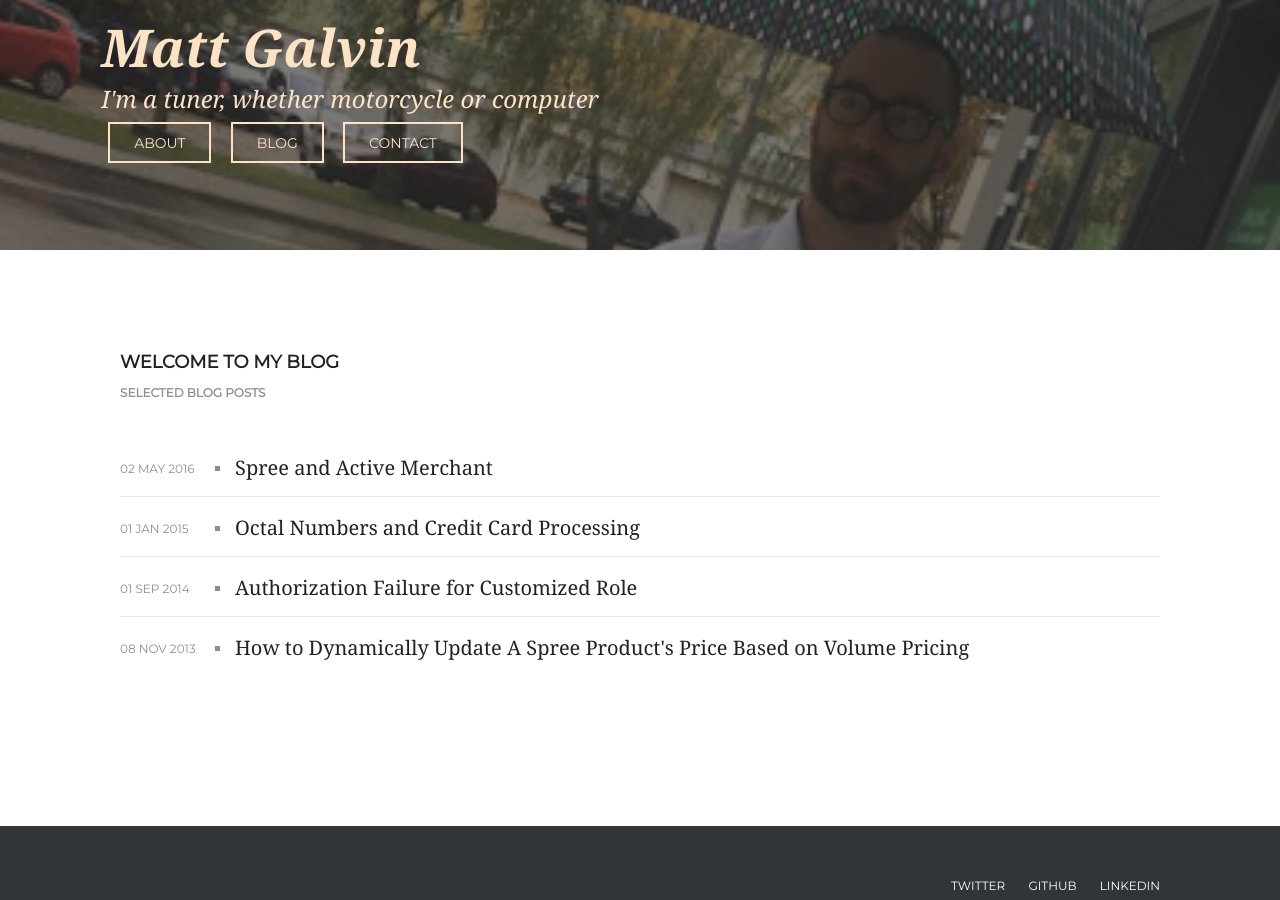
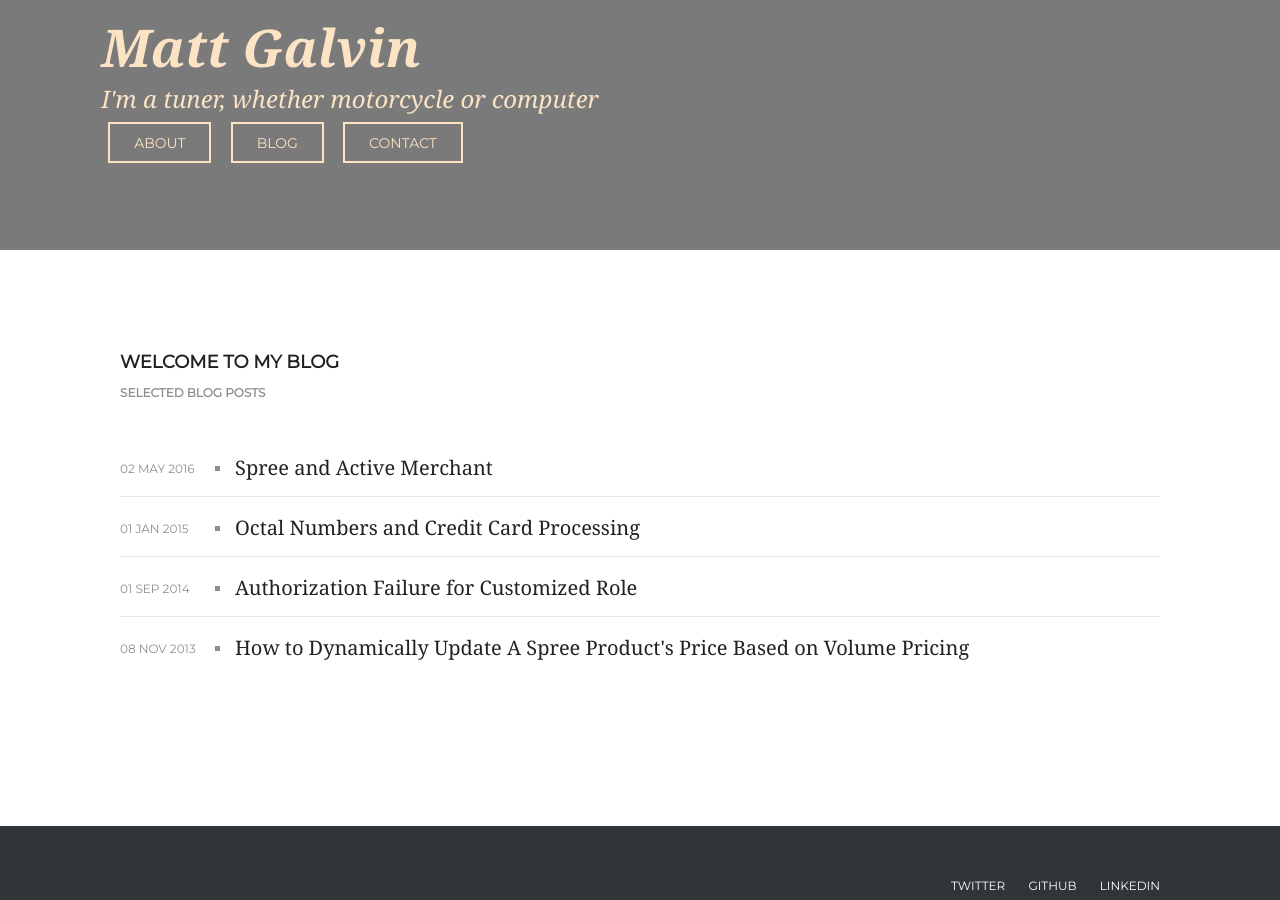
Before and after one commit to mattjg908/mattjg908.github.com, a Jekyll site: the page built from blog/index.html, in a window 1280 px wide. Built offline with Jekyll 4.4.1, drawn with Linux system fonts in a browser that asks for light colours; some web fonts are replaced.

Commit message:
Remove image from every page except home

```diff
--- a/css/style.css
+++ b/css/style.css
@@ -242,7 +242,6 @@ h4 + p {
 	background-size: cover;
 	background-repeat: no-repeat;
 	background-position: 100% 17%;
-	background-image: url(../img/bg.jpg); /* main bg image */
 	top: 0;
 	left: 0;
 	width: 100%;
@@ -274,6 +273,7 @@ h4 + p {
 .main-header.home {
 	position: fixed;
 	height: 100%;
+	background-image: url(../img/bg.jpg); /* main bg image */
 }
 .vertical-container {
 	background: rgba(34, 34, 34, .6);
```
